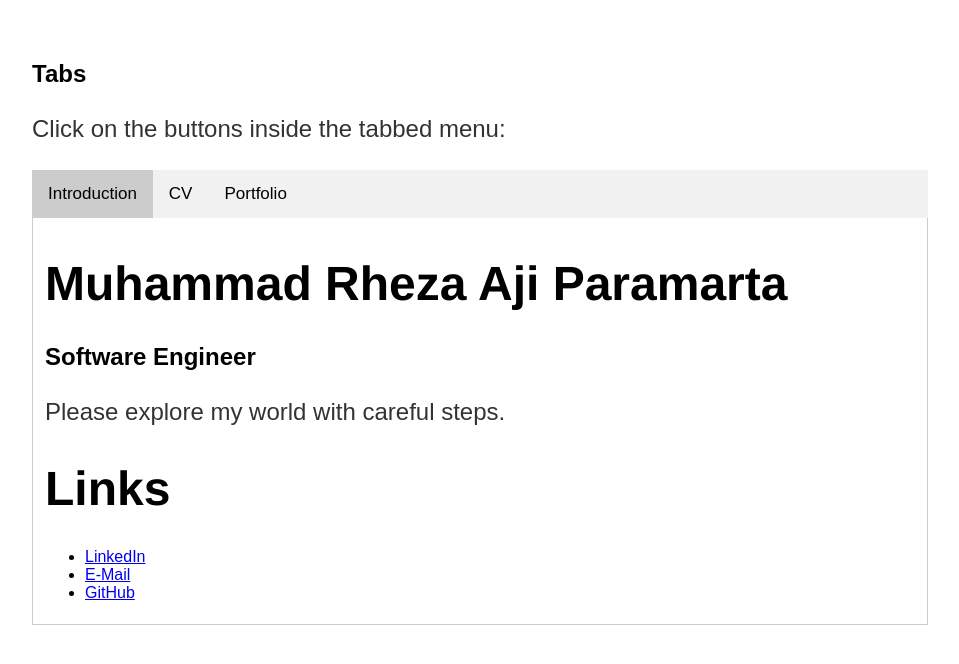
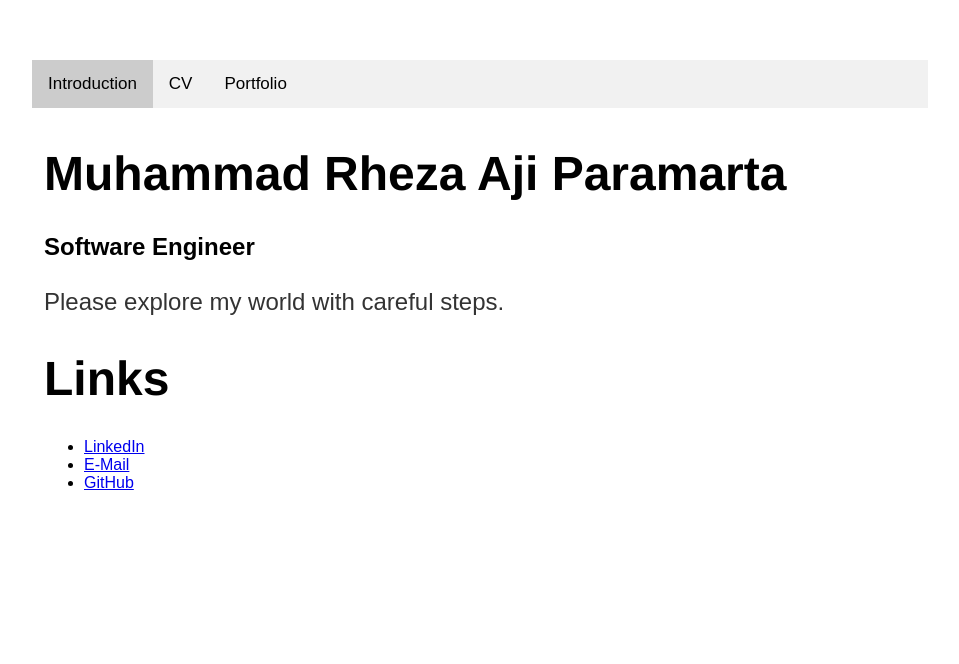
Before and after one commit to necroedge/necroedge.github.io, a plain HTML site: page index.html in a window 1280 px wide. Both pictures are taken after a click on the button "Introduction". Shown: the whole page, without its empty margins (160-1119 px from the left). Drawn offline with Linux system fonts and the light colour scheme.

Commit message:
new edit on borders

```diff
--- a/index.html
+++ b/index.html
@@ -40,16 +40,12 @@
 		.tabcontent {
   		display: none;
   		padding: 6px 12px;
-  		border: 1px solid #ccc;
+  		border: none;
   		border-top: none;
 	}
 	</style>
 </head>
 <body>
-
-<h2>Tabs</h2>
-<p>Click on the buttons inside the tabbed menu:</p>
-
 <div class="tab">
   <button class="tablinks" onclick="openCity(event, 'Introduction')">Introduction</button>
   <button class="tablinks" onclick="openCity(event, 'CV')">CV</button>
```
